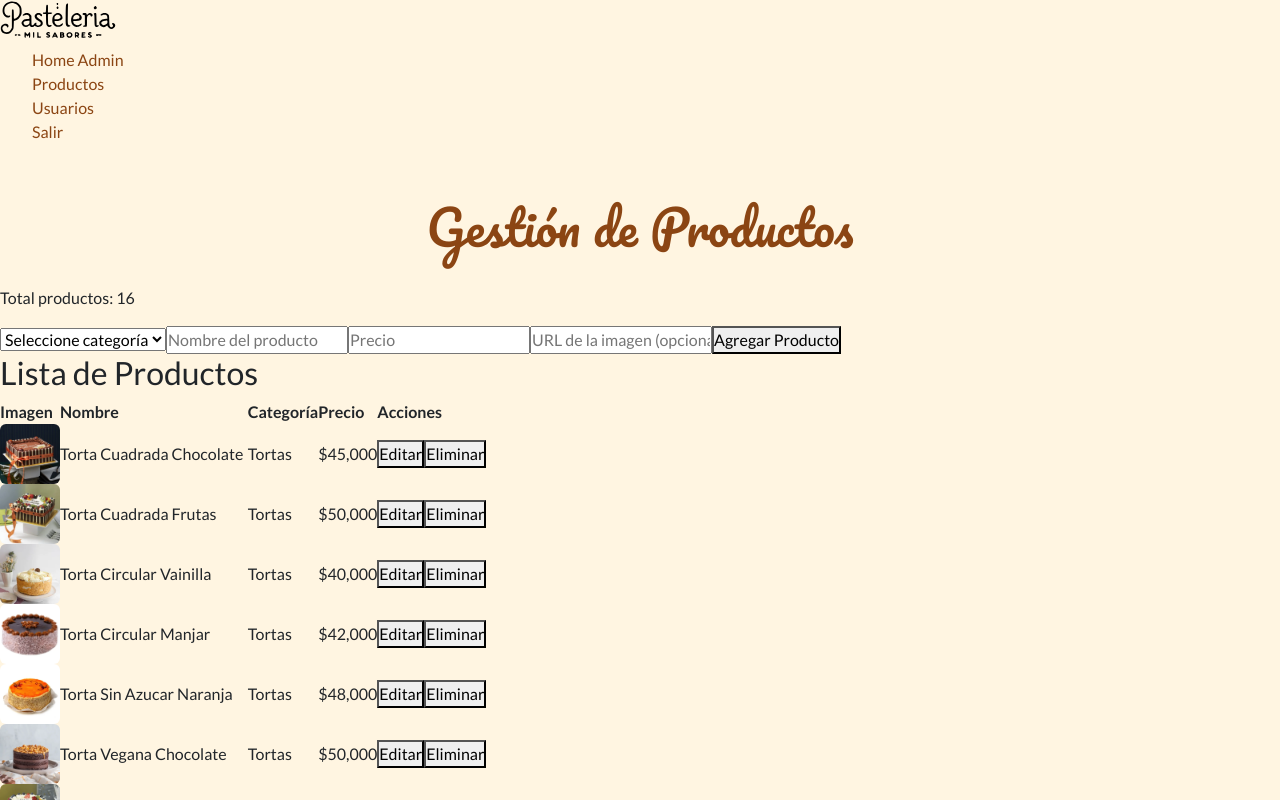
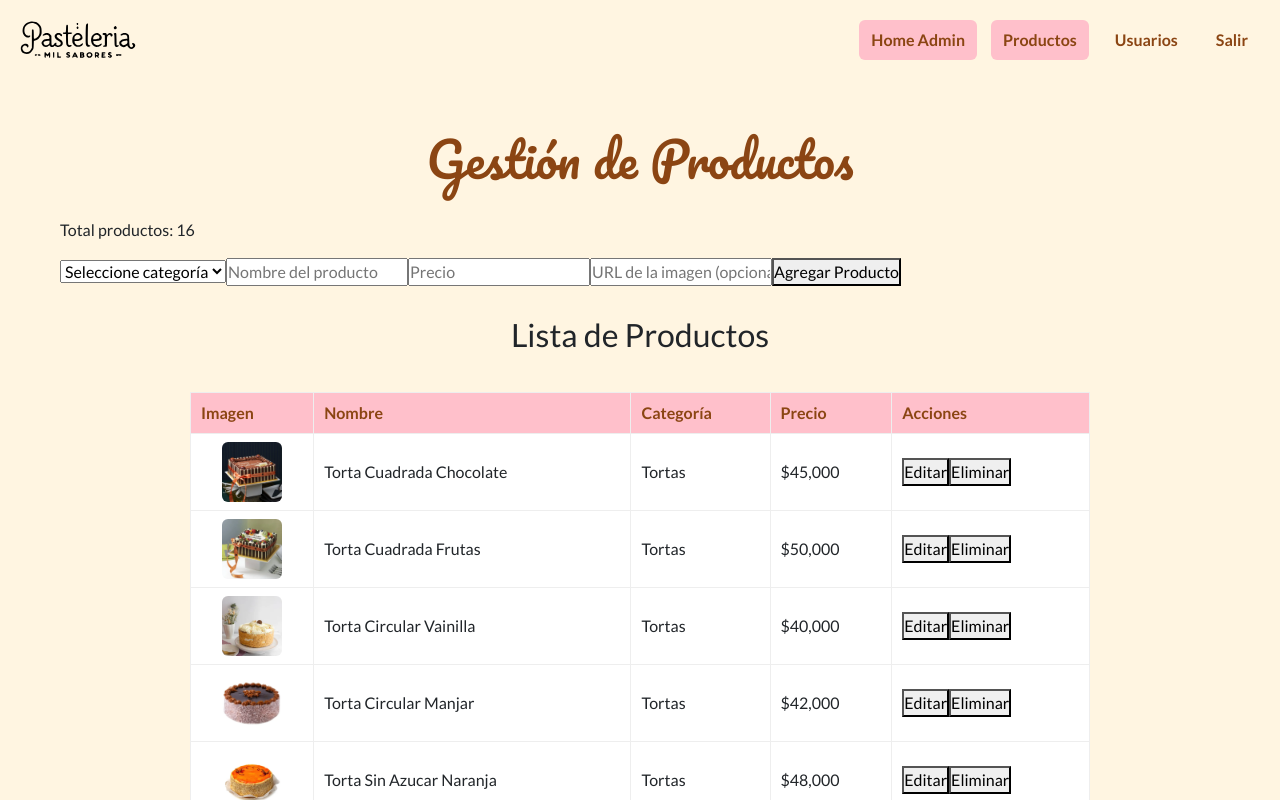
Before and after one commit to j-galvez/pasteleria-react, a React (Create React App) app: page /administrador/producto in a window 1280 px wide. Shown: the top 800 px of the page. Built offline with nearby package versions, Linux system fonts and the light colour scheme.

Commit message:
css admin

```diff
--- a/src/styles/style.css
+++ b/src/styles/style.css
@@ -664,3 +664,173 @@ figcaption {
     box-sizing: border-box;
     display: block;
 }
+
+.admin-productos {
+    padding: 20px;
+    max-width: 1200px;
+    margin: 0 auto;
+}
+
+/* Estilos para la tabla de productos admin */
+.productos-lista h2 {
+    text-align: center;
+    margin-top: 30px;
+}
+
+.productos-lista .tabla-wrapper {
+    overflow-x: auto;
+}
+
+.productos-lista table {
+    width: 100%;
+    max-width: 900px;
+    margin: 30px auto;
+    border-collapse: collapse;
+    background: #fff;
+}
+
+.productos-lista thead tr {
+    background: #FFC0CB;
+    color: #8B4513;
+}
+
+.productos-lista th,
+.productos-lista td {
+    padding: 8px 10px;
+    border: 1px solid #eee;
+}
+
+.productos-lista td img {
+    width: 60px;
+    height: 60px;
+    object-fit: cover;
+    border-radius: 6px;
+}
+
+.productos-lista td:first-child {
+    text-align: center;
+}
+
+/* Estilos para la página de usuarios (Usuario.jsx) */
+.usuarios-container {
+  max-width: 1100px;
+  margin: 40px auto;
+  padding: 0 20px;
+}
+
+.usuarios-header {
+  display: flex;
+  justify-content: space-between;
+  align-items: center;
+  margin-bottom: 20px;
+}
+
+.btn-nuevo {
+  background: var(--clr-rosa);
+  color: var(--clr-cafe);
+  padding: 10px 18px;
+  border-radius: 6px;
+  text-decoration: none;
+  font-weight: bold;
+}
+
+.btn-nuevo:hover {
+  background: var(--clr-rosa-light);
+}
+
+.no-usuarios {
+  text-align: center;
+  color: var(--clr-cafe);
+  padding: 20px 0;
+}
+
+.tabla-wrapper {
+  overflow-x: auto;
+}
+
+.usuarios-container table {
+  width: 100%;
+  border-collapse: collapse;
+  background: #fff;
+  border-radius: 8px;
+  overflow: hidden;
+  box-shadow: 0 4px 10px rgba(0,0,0,0.06);
+}
+
+.usuarios-container thead tr {
+  background: var(--clr-rosa);
+  color: var(--clr-cafe);
+}
+
+.usuarios-container th,
+.usuarios-container td {
+  padding: 8px;
+  border: 1px solid #eee;
+  text-align: left;
+  vertical-align: middle;
+}
+
+.usuarios-container td:last-child {
+  text-align: center;
+}
+
+.btn-eliminar-usuario,
+.usuarios-container button {
+  background: #e57373;
+  color: #fff;
+  border: none;
+  padding: 6px 10px;
+  border-radius: 4px;
+  cursor: pointer;
+}
+
+.usuarios-container button:hover {
+  filter: brightness(0.95);
+}
+
+/* Navbar horizontal para NavbarAdmin */
+header {
+  display: flex;
+  align-items: center;
+  justify-content: space-between;
+  padding: 12px 20px;
+  gap: 20px;
+}
+
+header .logo {
+  display: flex;
+  align-items: center;
+  text-decoration: none;
+}
+
+.navbar {
+  display: block;
+}
+
+.navbar ul {
+  display: flex;
+  align-items: center;
+  gap: 14px; /* separación entre ítems */
+  margin: 0;
+  padding: 0;
+  list-style: none;
+}
+
+.navbar li {
+  margin: 0;
+}
+
+.navbar a {
+  display: inline-block;
+  padding: 8px 12px;
+  color: var(--clr-cafe);
+  text-decoration: none;
+  border-radius: 6px;
+  font-weight: 600;
+}
+
+.navbar a:hover,
+.navbar a.active {
+  background: var(--clr-rosa);
+  color: var(--clr-cafe);
+}
```
